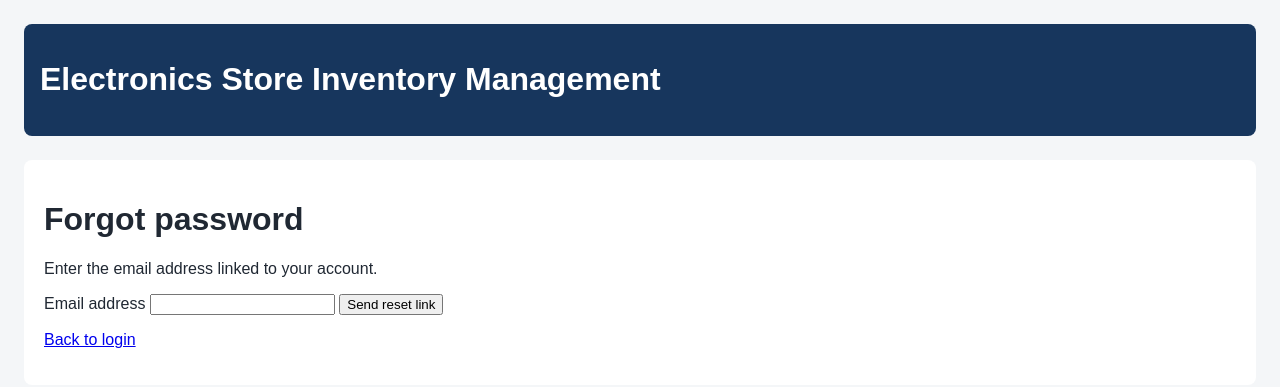
After one commit to BalaviDeshna/Electronics-store-inventory-management-system, a Flask app: page /forgot-password in a window 1280 px wide. The commit adds this page. Shown: the top 387 px of the page. Run offline with Flask 3, Linux system fonts and the light colour scheme.

Commit message:
US-05: implement password reset flow

```diff
--- a/app/data/models/user.py
+++ b/app/data/models/user.py
@@ -9,6 +9,9 @@ class User(UserMixin, db.Model):
     id = db.Column(db.Integer, primary_key=True)
     username = db.Column(
         db.String(80), unique=True, nullable=False, index=True
+    )
+    email = db.Column(
+        db.String(254), unique=True, nullable=True, index=True
     )
     password_hash = db.Column(db.String(60), nullable=False)
     role = db.Column(
--- a/app/presentation/routes/auth.py
+++ b/app/presentation/routes/auth.py
@@ -4,6 +4,8 @@ from app.data.models import User
 from sqlalchemy.exc import IntegrityError
 from app.data.extensions import db
 from app.presentation.authz import admin_required
+from itsdangerous import URLSafeTimedSerializer, BadSignature, SignatureExpired
+from app.business.password_reset_email import send_reset_email
 
 auth_bp = Blueprint("auth", __name__)
 ALLOWED_ROLES = {"admin", "staff"}
@@ -31,6 +33,90 @@ def login():
     return render_template("login.html")
 
 
+def _reset_serializer():
+    return URLSafeTimedSerializer(current_app.config["SECRET_KEY"])
+
+
+def _make_reset_token(user):
+    return _reset_serializer().dumps(
+        {"user_id": user.id, "email": user.email},
+        salt="password-reset-v1",
+    )
+
+
+@auth_bp.route("/forgot-password", methods=["GET", "POST"])
+def forgot_password():
+    if request.method == "POST":
+        email = request.form.get("email", "").strip().lower()
+        user = User.query.filter_by(email=email, is_active=True).first()
+
+        # Same public response for known/unknown emails.
+        if user is not None:
+            token = _make_reset_token(user)
+            reset_url = url_for(
+                "auth.reset_password",
+                token=token,
+                _external=True,
+            )
+
+            try:
+                send_reset_email(user.email, reset_url)
+            except Exception:
+                current_app.logger.exception("Could not send reset email")
+
+        flash(
+            "If an active account uses that email, a reset link will be sent.",
+            "info",
+        )
+        return redirect(url_for("auth.login"))
+
+    return render_template("forgot_password.html")
+
+
+@auth_bp.route("/reset-password/<token>", methods=["GET", "POST"])
+def reset_password(token):
+    try:
+        data = _reset_serializer().loads(
+            token,
+            salt="password-reset-v1",
+            max_age=1800,
+        )
+    except (BadSignature, SignatureExpired):
+        flash("That reset link is invalid or has expired.", "error")
+        return redirect(url_for("auth.forgot_password"))
+
+    user = db.session.get(User, data.get("user_id"))
+
+    if (
+        user is None
+        or not user.is_active
+        or not user.email
+        or user.email != data.get("email")
+    ):
+        flash("That reset link is invalid or has expired.", "error")
+        return redirect(url_for("auth.forgot_password"))
+
+    if request.method == "POST":
+        password = request.form.get("password", "")
+        confirm = request.form.get("confirm_password", "")
+
+        if len(password) < 8:
+            flash("Password must be at least 8 characters.", "error")
+            return render_template("reset_password.html"), 400
+
+        if password != confirm:
+            flash("Passwords do not match.", "error")
+            return render_template("reset_password.html"), 400
+
+        user.set_password(password)
+        db.session.commit()
+
+        flash("Password reset successfully. Please log in.", "success")
+        return redirect(url_for("auth.login"))
+
+    return render_template("reset_password.html")
+
+
 @auth_bp.route("/users/create", methods=["GET", "POST"])
 @admin_required
 def create_user():
@@ -38,6 +124,11 @@ def create_user():
         username = request.form.get("username", "").strip()
         password = request.form.get("password", "")
         role = request.form.get("role", "staff").strip().lower()
+        email = request.form.get("email", "").strip().lower() or None
+
+        if email and User.query.filter_by(email=email).first():
+            flash("That email is already in use.", "error")
+            return render_template("create_user.html"), 409
 
         if role not in ALLOWED_ROLES:
             flash("Choose a valid role.", "error")
@@ -63,7 +154,7 @@ def create_user():
             flash("That username is already taken.", "error")
             return render_template("create_user.html"), 409
 
-        user = User(username=username, role=role)
+        user = User(username=username, role=role, email=email)
         user.set_password(password)
         db.session.add(user)
 
@@ -109,6 +200,7 @@ def edit_user(user_id):
     if request.method == "POST":
         username = request.form.get("username", "").strip()
         role = request.form.get("role", "").strip().lower()
+        email = request.form.get("email", "").strip().lower() or None
 
         if not username or len(username) > 80:
             flash("Enter a username of 1–80 characters.", "error")
@@ -127,8 +219,18 @@ def edit_user(user_id):
             flash("That username is already taken.", "error")
             return render_template("edit_user.html", user=user), 409
 
+        duplicate_email = User.query.filter(
+            User.email == email,
+            User.id != user.id,
+        ).first() if email else None
+
+        if duplicate_email:
+            flash("That email is already in use.", "error")
+            return render_template("edit_user.html", user=user), 409
+
         user.username = username
         user.role = role
+        user.email = email
 
         try:
             db.session.commit()
--- a/app/templates/create_user.html
+++ b/app/templates/create_user.html
@@ -15,6 +15,9 @@
     <input id="username" name="username" type="text"
            maxlength="80" autocomplete="username" required>
 
+    <label for="email">Email address:</label>
+    <input id="email" name="email" type="email" autocomplete="email">
+
     <label for="password">Temporary password</label>
     <input id="password" name="password" type="password"
            minlength="8" autocomplete="new-password" required>
--- /dev/null
+++ b/app/templates/forgot_password.html
@@ -0,0 +1,11 @@
+{% extends "base.html" %}
+{% block content %}
+<h1>Forgot password</h1>
+<p>Enter the email address linked to your account.</p>
+<form method="post">
+  <label for="email">Email address</label>
+  <input id="email" name="email" type="email" autocomplete="email" required>
+  <button type="submit">Send reset link</button>
+</form>
+<p><a href="{{ url_for('auth.login') }}">Back to login</a></p>
+{% endblock %}
--- a/app/templates/login.html
+++ b/app/templates/login.html
@@ -30,4 +30,7 @@
 
     <button type="submit">Log In</button>
 </form>
+
+<p><a href="{{ url_for('auth.forgot_password') }}">Forgot password?</a></p>
+
 {% endblock %}
```
Also changed, not shown: app/business/password_reset_email.py (added, +38 -0 lines), app/config.py (+7 -0 lines), app/templates/edit_user.html (+9 -0 lines), app/templates/reset_password.html (added, +13 -0 lines), tests/test_auth.py (+87 -0 lines), 1 other file.
